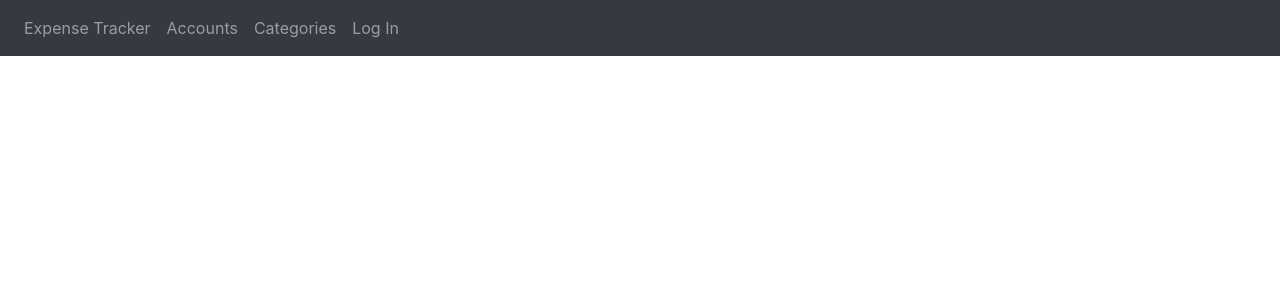
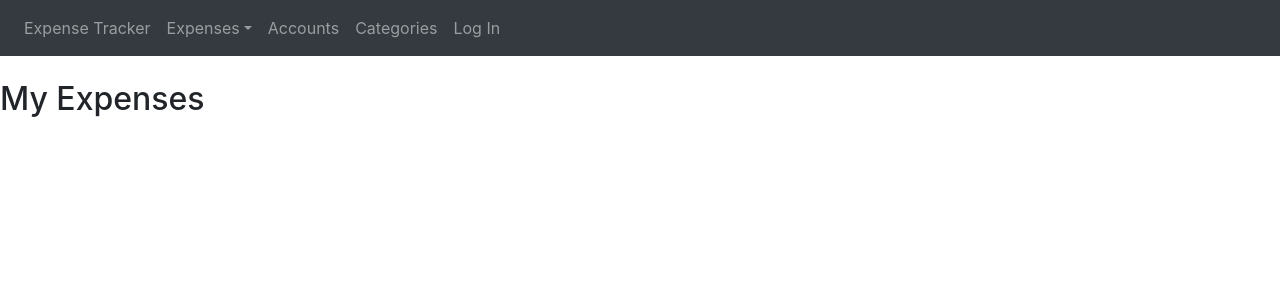
Before and after one commit to leonard1on/expense_tracker, a React (Create React App) app in the folder frontend/: page /my-expenses in a window 1280 px wide. Shown: the top 300 px of the page. Built offline with nearby package versions, Linux system fonts and the light colour scheme.

Commit message:
Expenses routes and components created

```diff
--- a/frontend/src/App.js
+++ b/frontend/src/App.js
@@ -8,6 +8,8 @@ import { useAuth0 } from "@auth0/auth0-react";
 import Home from "./Views/Home";
 import Accounts from "./Views/Accounts";
 import Categories from "./Views/Categories";
+import MyExpenses from "./Views/MyExpenses";
+import AddExpense from "./Views/AddExpense";
 import NavBar from "./Components/Navbar";
 
 const App = () => {
@@ -36,6 +38,12 @@ const App = () => {
           <Route path="/categories" exact>
             <Categories />
           </Route>
+          <Route path="/my-expenses" exact>
+            <MyExpenses />
+          </Route>
+          <Route path="/add-expense" exact>
+            <AddExpense />
+          </Route>
         </div>
       )}
     </Router>
--- a/frontend/src/Components/Navbar.js
+++ b/frontend/src/Components/Navbar.js
@@ -1,5 +1,13 @@
-import React from "react";
-import { Navbar, NavbarBrand, Nav, NavItem, Spinner } from "reactstrap";
+import React, { useState } from "react";
+import {
+  Navbar,
+  Nav,
+  NavItem,
+  Dropdown,
+  DropdownMenu,
+  DropdownItem,
+  DropdownToggle,
+} from "reactstrap";
 import { Link } from "react-router-dom";
 import { useAuth0 } from "@auth0/auth0-react";
 import LoginButton from "../Components/LoginButton";
@@ -7,7 +15,8 @@ import LogoutButton from "../Components/LogoutButton";
 
 const NavBar = (props) => {
   const { isLoading, isAuthenticated } = useAuth0();
-
+  const [dropdown, setDropdown] = useState(false);
+  const toggle = () => setDropdown(!dropdown);
   return (
     <div>
       <Navbar color="dark" dark expand="md">
@@ -17,6 +26,26 @@ const NavBar = (props) => {
               Expense Tracker
             </Link>
           </NavItem>
+          <NavItem>
+            <Dropdown isOpen={dropdown} toggle={toggle}>
+              <DropdownToggle
+                caret
+                className="nav-link"
+                style={{ background: "none", border: "none" }}
+              >
+                Expenses
+              </DropdownToggle>
+              <DropdownMenu>
+                <DropdownItem>
+                  <Link to="/my-expenses">My Expenses</Link>
+                </DropdownItem>
+                <DropdownItem>
+                  <Link to="/add-expense">Add Expense</Link>
+                </DropdownItem>
+              </DropdownMenu>
+            </Dropdown>
+          </NavItem>
+
           <NavItem>
             <Link to="/accounts" className="nav-link">
               Accounts
--- /dev/null
+++ b/frontend/src/Views/AddExpense.js
@@ -0,0 +1,22 @@
+import React, { useState, useEffect } from "react";
+import axios from "axios";
+import {
+  Container,
+  Row,
+  Col,
+  Label,
+  Input,
+  Button,
+  ListGroup,
+  ListGroupItem,
+} from "reactstrap";
+
+const AddExpense = () => {
+  return (
+    <div>
+      <h2>Add Expense</h2>
+    </div>
+  );
+};
+
+export default AddExpense;
--- a/frontend/src/Views/Categories.js
+++ b/frontend/src/Views/Categories.js
@@ -50,19 +50,17 @@ const Categories = () => {
               <p>Currently no categories exist</p>
             </Col>
           ) : (
-            <div>
-              {categories.map((cat) => {
-                return (
-                  <Col xs="3" className="Col">
-                    <ListGroupItem>{cat.name}</ListGroupItem>
-                  </Col>
-                );
-              })}
-              <br />
-            </div>
+            categories.map((cat) => {
+              return (
+                <Col xs="3" className="Col">
+                  <ListGroupItem>{cat.name}</ListGroupItem>
+                </Col>
+              );
+            })
           )}
         </Row>
       </ListGroup>
+      <br />
       <Row>
         <Col xs="10">
           <Label>Add a Category</Label>
--- /dev/null
+++ b/frontend/src/Views/MyExpenses.js
@@ -0,0 +1,22 @@
+import React, { useState, useEffect } from "react";
+import axios from "axios";
+import {
+  Container,
+  Row,
+  Col,
+  Label,
+  Input,
+  Button,
+  ListGroup,
+  ListGroupItem,
+} from "reactstrap";
+
+const MyExpenses = () => {
+  return (
+    <div>
+      <h2>My Expenses</h2>
+    </div>
+  );
+};
+
+export default MyExpenses;
```
